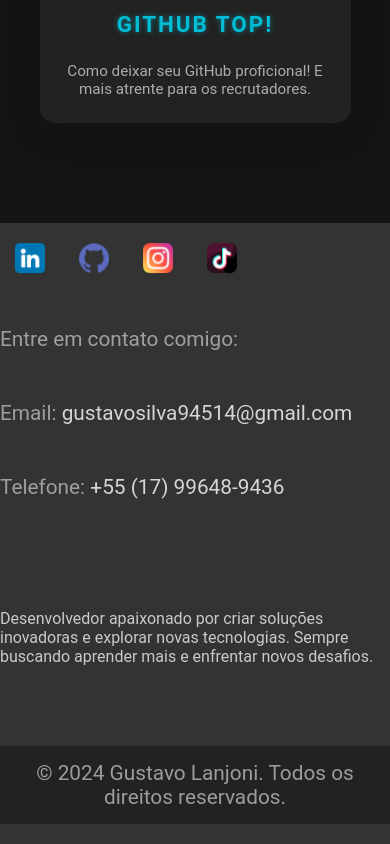
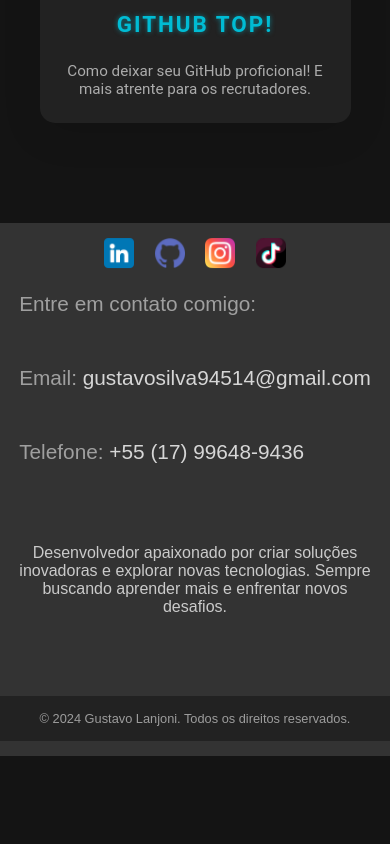
Before and after one commit to GustavoLanjoni/Portfolio, a plain HTML site: page index.html in a window 390 px wide. Shown: the part 5246-6090 px from the top of the page. After the commit the page ends 6002 px from the top, so only its background shows below. Drawn offline with Linux system fonts and the light colour scheme.

Commit message:
atualização do rodapé

```diff
--- a/styles.css
+++ b/styles.css
@@ -205,55 +205,28 @@ h2 {
 }
 
 
+/* Estilos gerais para o rodapé */
 footer {
     background-color: #333333;
     color: #fff;
     padding: 20px 0;
+    font-family: Arial, sans-serif;
 }
 
+/* Container do conteúdo do rodapé */
 .footer-content {
     display: flex;
     justify-content: space-between;
-    align-items: center;
+    align-items: flex-start;
     flex-wrap: wrap;
     gap: 30px;
     max-width: 1200px;
     margin: 0 auto;
 }
 
+/* Estilos do rodapé inferior */
 .footer-bottom {
-    text-align: center;
-    padding-top: 10px;
-}
-
-.social-icons a {
-    margin: 0 10px;
-}
-
-.social-icons img {
-    width: 24px;
-    height: 24px;
-}
-
-.contact-info a {
-    color: #fff;
-    text-decoration: none;
-}
-
-.contact-info a:hover {
-    text-decoration: underline;
-}
-
-
-.about-me p {
-    font-size: 1rem;
-    color: #f0f0f0;
-    max-width: 400px;
-    margin-top: 10px;
-}
-
-.footer-bottom {
-    background: #222; /* Fundo escuro do rodapé inferior */
+    background: #222;
     padding: 15px 20px;
     text-align: center;
     margin-top: 30px;
@@ -265,9 +238,9 @@ footer {
     color: #bbb;
 }
 
-
+/* Estilo dos ícones sociais */
 .social-icons a {
-    margin: 0 15px;
+    margin: 0 10px;
     display: inline-block;
     opacity: 0;
     animation: fadeIn 2s 1.5s forwards;
@@ -278,10 +251,39 @@ footer {
     height: 30px;
 }
 
-.contact-info, .about-me {
-    margin-top: 20px;
-    opacity: 0;
-    animation: fadeIn 2s 1.5s forwards;
+/* Efeito de hover nos ícones sociais */
+.social-icons a:hover {
+    opacity: 1;
+    transform: scale(1.1);
+    transition: all 0.3s ease;
+}
+
+/* Estilo para links de contato */
+.contact-info a {
+    color: #fff;
+    text-decoration: none;
+}
+
+.contact-info a:hover {
+    text-decoration: underline;
+}
+
+/* Estilo do texto sobre mim */
+.about-me p {
+    font-size: 1rem;
+    color: #f0f0f0;
+    max-width: 400px;
+    margin-top: 10px;
+}
+
+/* Animação para fade-in */
+@keyframes fadeIn {
+    from {
+        opacity: 0;
+    }
+    to {
+        opacity: 1;
+    }
 }
 
 
@@ -387,7 +389,7 @@ footer {
     background: linear-gradient(135deg, rgba(0, 255, 255, 0.1), rgba(0, 0, 0, 0.8));
     border-radius: 15px;
     padding: 25px;
-    width: 180px;
+    width: 150px;
     text-align: center;
     position: relative;
     transition: transform 0.3s ease, box-shadow 0.3s ease;
@@ -669,6 +671,21 @@ p {
 /* Para telas muito pequenas (menos que 480px) */
 @media (max-width: 480px) {
 
+    footer {
+        padding: 15px 0;
+    }
+
+    .footer-content {
+        padding: 0 10px;
+    }
+
+    .social-icons a {
+        margin: 0 5px;
+    }
+
+    .footer-bottom {
+        font-size: 0.75rem;
+    }
 
     h2 {
         font-size: 2rem; /* Tamanho de fonte menor em telas muito pequenas */
@@ -861,7 +878,24 @@ p {
 /* Para telas pequenas (celulares menores que 768px) */
 @media (max-width: 768px) {
 
+    .footer-content {
+        flex-direction: column;
+        align-items: center;
+        gap: 20px;
+    }
 
+    .social-icons a {
+        margin: 0 8px;
+    }
+
+    .footer-bottom p {
+        font-size: 0.8rem;
+    }
+
+    .about-me p {
+        max-width: 100%;
+        text-align: center;
+    }
 
     .blog-posts {
         grid-template-columns: 1fr; /* Uma coluna em telas menores */
```
